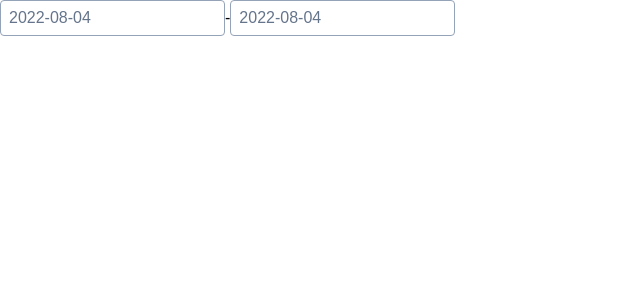
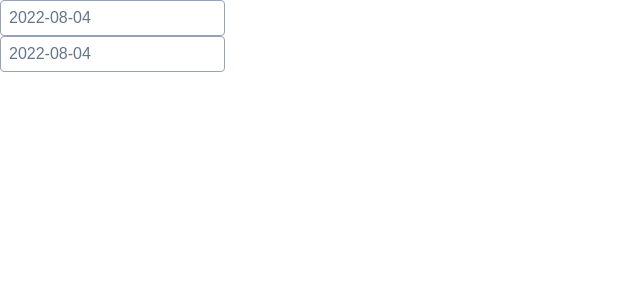
Before and after one commit to fredkeemhaus/fredkeemhaus-react-library, a React (Create React App) app: page / in a window 1280 px wide. Shown: the top 300 px of the page, without its empty margins (0-640 px from the left). Built offline with nearby package versions, Linux system fonts and the light colour scheme.

Commit message:
fix: Modify to handle on component side

```diff
--- a/src/App.js
+++ b/src/App.js
@@ -1,29 +1,33 @@
+import { parseISO } from "date-fns";
 import React from "react";
 import Calendar from "./components/Calendar";
 // import { Calendar } from "fredkeemhaus-react-library";
 
 function App() {
-  const [startDate, setStartDate] = React.useState(new Date());
-  const [endDate, setEndDate] = React.useState();
+  const [startDate, setStartDate] = React.useState(() => new Date());
+  const [endDate, setEndDate] = React.useState(startDate);
 
-  const onChangeStartDate = (date) => setStartDate(date);
-  const onChangeEndDate = React.useCallback((date) => setEndDate(date), []);
-
-  React.useEffect(() => {
-    onChangeEndDate(startDate);
-  }, [onChangeEndDate, startDate]);
-
-  console.log(startDate, endDate);
+  const startRef = React.useRef(null);
+  const endRef = React.useRef(null);
 
   return (
     <div>
       <Calendar
         className="form-input text-slate-500 hover:text-slate-600 font-medium focus:border-slate-300 p-2 border border-slate-400 rounded"
-        startDateLabel={""}
+        selected={startDate}
+        startDate={startDate}
+        setStartDate={setStartDate}
+        ref={startRef}
+        dateFormat={"yyyy-MM-dd"}
+        minDate={new Date()}
+      />
+      <Calendar
+        className="form-input text-slate-500 hover:text-slate-600 font-medium focus:border-slate-300 p-2 border border-slate-400 rounded"
+        selected={endDate}
         startDate={startDate}
         endDate={endDate}
-        onChangeEndDate={onChangeEndDate}
-        onChangeStartDate={onChangeStartDate}
+        setEndDate={setEndDate}
+        ref={endRef}
         dateFormat={"yyyy-MM-dd"}
         minDate={startDate}
       />
--- a/src/components/Calendar.jsx
+++ b/src/components/Calendar.jsx
@@ -4,14 +4,14 @@ import styled from "styled-components";
 import "react-datepicker/dist/react-datepicker.css";
 import ko from "date-fns/locale/ko";
 
-const Calendar = ({
+const Calendar = React.forwardRef((props, ref) => {
+  const {
+    selected,
     minDate = "",
-  startDate,
-  startDateLabel = "",
-  endDate,
-  endDateLabel = "",
-  onChangeStartDate,
-  onChangeEndDate,
+    startDate = "",
+    setStartDate,
+    endDate = "",
+    setEndDate,
     dateFormat,
     withPortal = false,
     showTimeSelect = false,
@@ -19,21 +19,34 @@ const Calendar = ({
     timeIntervals = false,
     customInput = false,
     className,
-}) => {
+  } = props;
+
+  const onChange = React.useCallback(
+    (date) => {
+      if (!ref.current.props.endDate) {
+        setStartDate(date);
+      } else {
+        setEndDate(date);
+      }
+    },
+    [ref, setEndDate, setStartDate]
+  );
+
+  React.useEffect(() => {
+    onChange(startDate);
+  }, [onChange, ref, startDate]);
+
   return (
     <Container>
-      {startDateLabel && (
-        <div>
-          <p>{startDateLabel}</p>
-        </div>
-      )}
       <DatePicker
         className={className}
         customInput={customInput}
-        selected={startDate}
-        onChange={(date) => onChangeStartDate(date)}
+        selected={selected}
+        startDate={startDate}
+        endDate={endDate}
+        ref={ref}
+        onChange={(date) => onChange(date)}
         minDate={minDate}
-        startDate={startDate}
         dateFormat={dateFormat}
         withPortal={withPortal}
         locale={ko}
@@ -41,32 +54,11 @@ const Calendar = ({
         timeFormat={timeFormat}
         timeIntervals={timeIntervals}
       />
-      {endDate && (
-        <React.Fragment>
-          <div>
-            <p>{endDateLabel || "-"}</p>
-          </div>
-          <DatePicker
-            className={className}
-            customInput={customInput}
-            selected={endDate}
-            onChange={(date) => onChangeEndDate(date)}
-            minDate={startDate}
-            endDate={endDate}
-            dateFormat={dateFormat}
-            withPortal={withPortal}
-            locale={ko}
-          />
-        </React.Fragment>
-      )}
     </Container>
   );
-};
+});
 
 const Container = styled.div`
-  display: flex;
-  align-items: center;
-
   .react-datepicker-wrapper {
     width: auto;
   }
```
Lines whose indentation alone changed are shown as unchanged.
